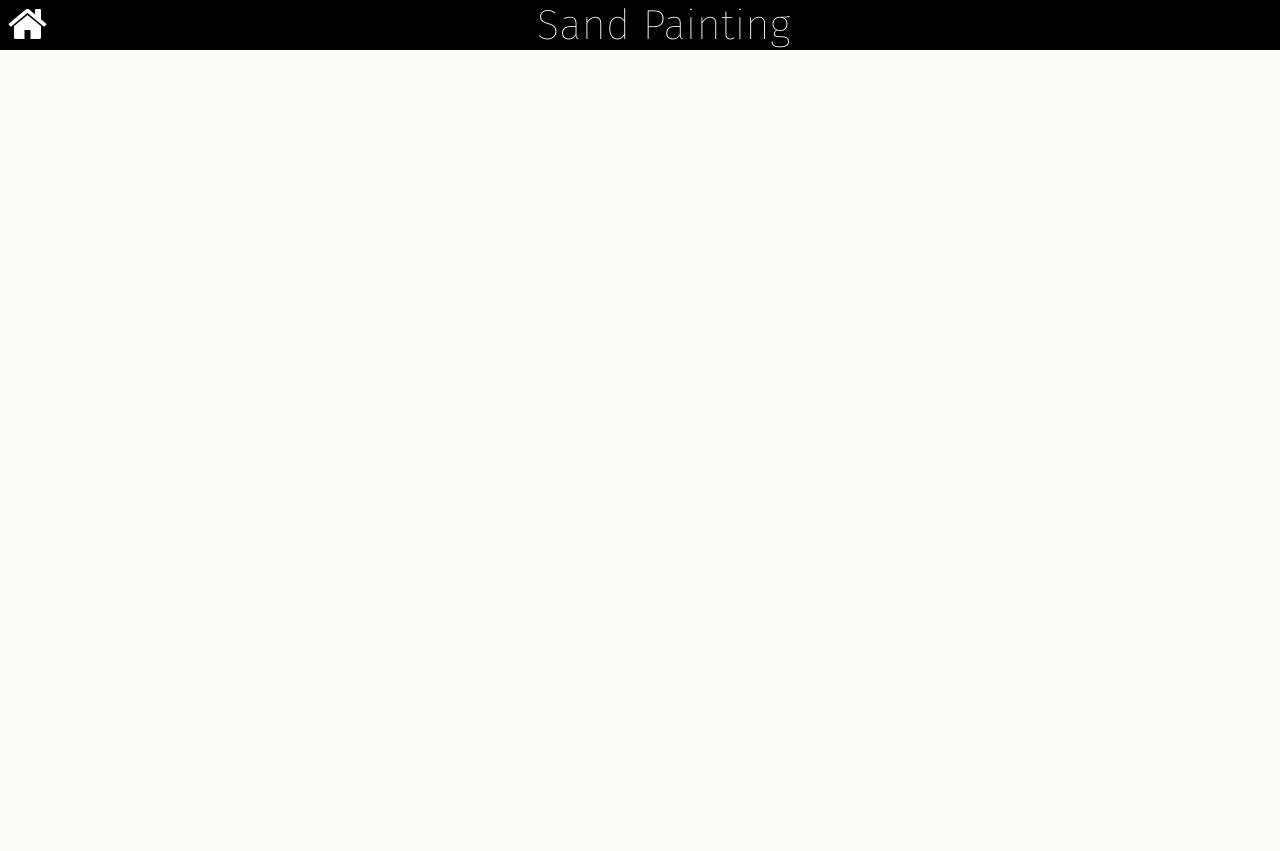
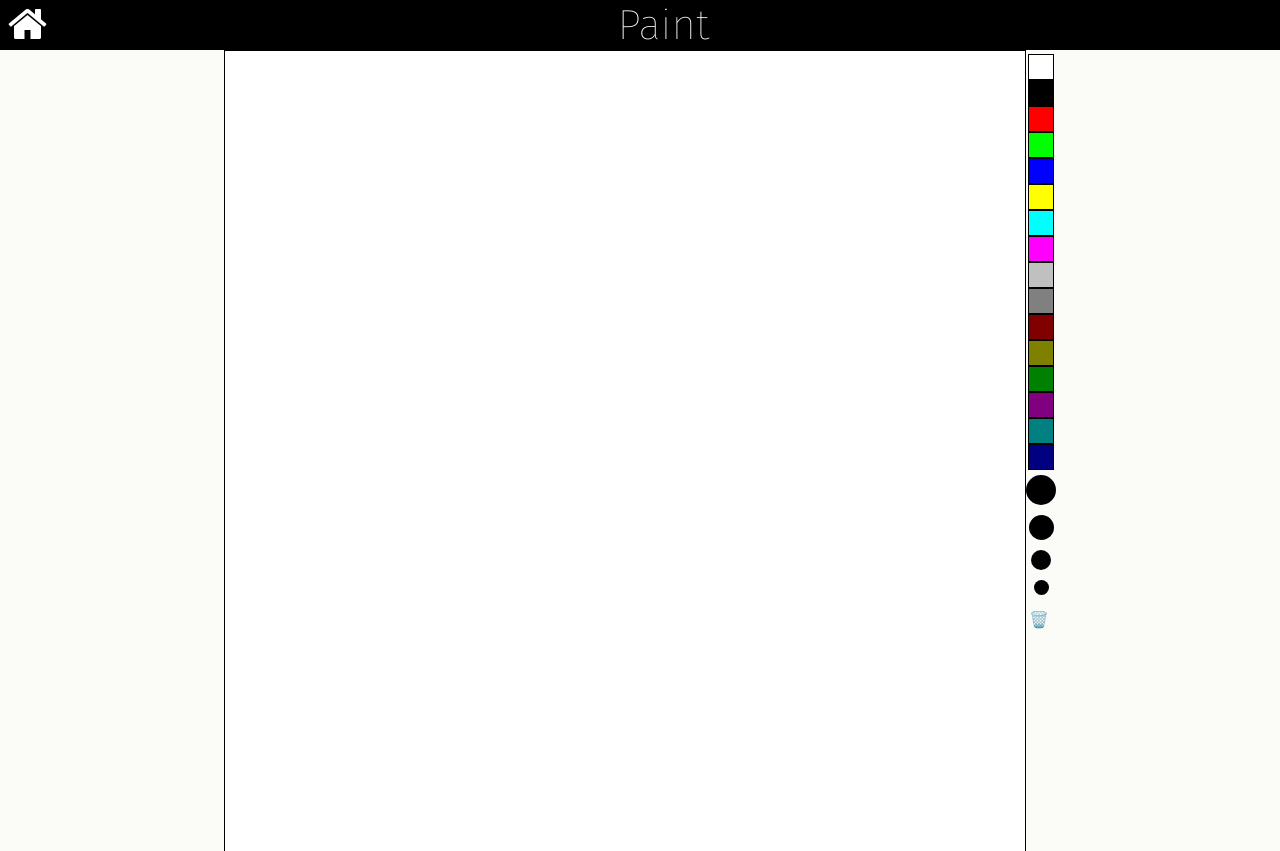
Before and after one commit to Nicolis1/Nicolis1, a plain HTML site: page projects/sand.html in a window 1280 px wide. Drawn offline with Linux system fonts and the light colour scheme.

Commit message:
paint works, iframe embeded

```diff
--- a/projects/sand.html
+++ b/projects/sand.html
@@ -3,7 +3,7 @@
 <head>
     <meta charset="UTF-8">
     <meta name="viewport" content="width=device-width, initial-scale=1.0">
-    <title>Agnelli Sand Project</title>
+    <title>Paint</title>
     <link rel="stylesheet" href="../styles.css">
 
     <!-- Fonts -->
@@ -14,15 +14,17 @@
     <link rel="stylesheet" href="https://cdnjs.cloudflare.com/ajax/libs/font-awesome/4.7.0/css/font-awesome.min.css">
     <!-- End Fonts -->
 </head>
-<body onload="init()">
+<body>
     <div id="header">
         <div id="home">
            <a href="../index.html"><i class="fa fa-home"></i></a>
         </div>
-        <span>Sand Painting</span>
+        <span>Paint</span>
     </div>
     <div id="canvasWrapper">
         <canvas id="canvas" width="800" height="800"></canvas>
+        <div id="controls"></div>
+
     </div>
 
     <script src="sand_scripts.js"></script>
--- a/projects/sand_scripts.js
+++ b/projects/sand_scripts.js
@@ -1,32 +1,106 @@
-function init() {
+window.onload = () => {
 	const canvas = document.getElementById('canvas');
 	if (!canvas.getContext) {
-		alert('canvas elements are not supported on your biser.');
+		alert('canvas elements are not supported on your browser.');
 		return;
 	}
+	const ctx = canvas.getContext('2d');
+	const widthPX = canvas.width;
 
-	const ctx = canvas.getContext('2d');
+	const commonColors = [
+		'rgb(255 255 255)', // White
+		'rgb(0 0 0)', // Black
+		'rgb(255 0 0)', // Red
+		'rgb(0 255 0)', // Lime
+		'rgb(0 0 255)', // Blue
+		'rgb(255 255 0)', // Yellow
+		'rgb(0 255 255)', // Cyan/Aqua
+		'rgb(255 0 255)', // Magenta/Fuchsia
+		'rgb(192 192 192)', // Silver
+		'rgb(128 128 128)', // Gray
+		'rgb(128 0 0)', // Maroon
+		'rgb(128 128 0)', // Olive
+		'rgb(0 128 0)', // Green
+		'rgb(128 0 128)', // Purple
+		'rgb(0 128 128)', // Teal
+		'rgb(0 0 128)', // Navy
+	];
 
-	const widthPX = canvas.width;
-	const blocks = 401;
-	const BLOCK_SIZE = widthPX / blocks;
-	let cells = new Array(blocks);
-	for (let cell of cells) {
-		cell.push(new Array(blocks));
+	let sizes = [20, 15, 10, 5];
+	let activeSize = sizes[2];
+
+	ctx.fillStyle = commonColors[0];
+	ctx.fillRect(0, 0, widthPX, widthPX);
+	ctx.fillStyle = commonColors[1];
+	let rect = canvas.getBoundingClientRect();
+
+	let isMouseDown = false;
+	function mousedown(e) {
+		isMouseDown = true;
+	}
+	function mouseup(e) {
+		isMouseDown = false;
+	}
+	function whilemousedown(e) {
+		if (isMouseDown) {
+			let x = e.clientX - rect.left; //x position within the element.
+			let y = e.clientY - rect.top; //y position within the element.
+			ctx.beginPath();
+			ctx.arc(x, y, activeSize, 0, 2 * Math.PI);
+			ctx.fill();
+		}
 	}
 
-	let styles = ['rgb(0 0 0)', 'rgb(255 100 200 / 50%)'];
-	let activeStyle = 0;
-	for (let i = 0; i < blocks; i++) {
-		for (let j = 0; j < blocks; j++) {
-			if (activeStyle === 0) {
-				ctx.fillStyle = styles[1];
-				activeStyle = 1;
-			} else {
-				ctx.fillStyle = styles[0];
-				activeStyle = 0;
-			}
-			ctx.fillRect(i * BLOCK_SIZE, j * BLOCK_SIZE, BLOCK_SIZE, BLOCK_SIZE);
-		}
+	canvas.addEventListener('mousedown', mousedown);
+	document.addEventListener('mouseup', mouseup);
+	addEventListener('mousemove', whilemousedown);
+
+	// add controls (size, color, erase)
+	const controlsEle = document.getElementById('controls');
+	for (let color of commonColors) {
+		let colorControl = document.createElement('div');
+		colorControl.onclick = () => {
+			ctx.fillStyle = color;
+		};
+		colorControl.style.border = '1px solid black';
+		colorControl.style.backgroundColor = color;
+		colorControl.style.height = '24px';
+		colorControl.style.width = '24px';
+		controlsEle.appendChild(colorControl);
 	}
-}
+	for (let size of sizes) {
+		let sizeControl = document.createElement('div');
+		sizeControl.onclick = () => {
+			activeSize = size;
+		};
+		sizeControl.style.height = `${size}px`;
+		sizeControl.style.width = `${size}px`;
+		sizeControl.style.borderRadius = '50px';
+		sizeControl.style.backgroundColor = 'black';
+		sizeControl.style.padding = '5px';
+		sizeControl.style.margin = '5px';
+
+		controlsEle.appendChild(sizeControl);
+	}
+
+	let trashcan = document.createElement('div');
+	// 🗑️
+	trashcan.onclick = () => {
+		const color = ctx.fillStyle;
+		ctx.fillStyle = commonColors[0];
+		ctx.fillRect(0, 0, widthPX, widthPX);
+		ctx.fillStyle = color;
+	};
+	trashcan.style.height = '24px';
+	trashcan.style.width = '24px';
+	trashcan.style.padding = '5px';
+	trashcan.style.margin = '5px';
+
+	trashcan.appendChild(document.createTextNode('🗑️'));
+
+	controlsEle.appendChild(trashcan);
+
+	if (window !== window.parent) {
+		document.getElementById('header').style.display = 'none';
+	}
+};
--- a/styles.css
+++ b/styles.css
@@ -68,23 +68,62 @@ body{
     justify-content: center;
 
 }
+.projectHeader{
+    background-color: black;
+    color: white;
+    display: flex;
+    font-size: 24px;
+    font-weight: 50;
+}
+.projectHeader a{
+    color:white;
+    width:100%;
+    text-align: center;
+}
 #projects>div{
     width:300px;
     height: 300px;
     background-color:tomato;
     margin: 12px;
 }
+#projects>div>iframe{
+    height:300%;
+    width:300%;
+    zoom:0.3333;
+    -ms-zoom: 0.3333;
+    transform: scale(0.3333);
+    transform-origin: 0 0;
+    -moz-transform: scale(0.3333);
+    -moz-transform-origin: 0 0;
+    -o-transform: scale(0.3333);
+    -o-transform-origin: 0 0;
+    -webkit-transform: scale(0.3333);
+    -webkit-transform-origin: 0 0;
+    overflow: hidden;
+
+}
 #canvasWrapper{
     display: flex;
     width: 100%;
     justify-content: center;
+
 }
 #canvas{
     height: 800px;
     width: 800px;
-    margin: auto;
+    border:1px solid black;
 }
-
+#controls{
+    width: 30px;
+    display: flex;
+    flex-direction: column;
+    align-items: center;
+    box-sizing: border-box;
+    padding: 4px;
+}
+#controls *:hover{
+    cursor: pointer;
+}
 
 @media (max-width: 800px) {
     #intro{
```
Also changed, not shown: index.html (+3 -1 lines).
